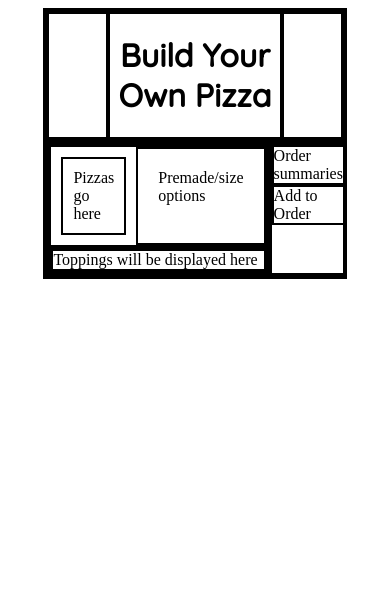
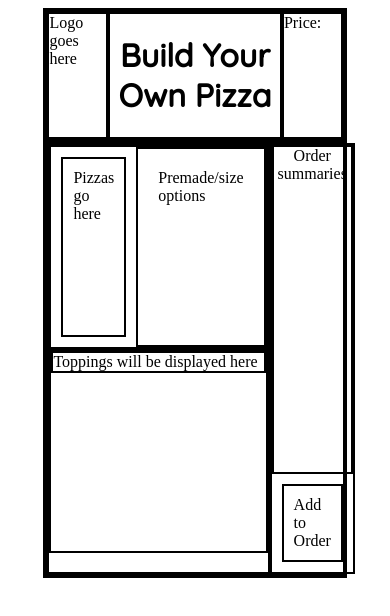
Before and after one commit to csanders97/Something, a plain HTML site: page Last Slice of Pizza/index.html in a window 390 px wide. Drawn offline with Linux system fonts and the light colour scheme.

Commit message:
Working on transferring to mobile design

```diff
--- a/Last Slice of Pizza/index.html
+++ b/Last Slice of Pizza/index.html
@@ -8,13 +8,13 @@
         <div class="container item">
             <div class="header item">
                 <div class="logo item">
-
+                    Logo goes here
                 </div>
                 <div class="title item">
                     <h1>Build Your Own Pizza</h1>
                 </div>
                 <div class="price item">
-
+                    Price:
                 </div>
             </div>
             <div class="main-content item">
@@ -37,7 +37,7 @@
                     <div class="order-summary item">
                         Order summaries
                     </div>
-                    <div class="summary-submit item">
+                    <div class="order-submit item">
                         Add to Order
                     </div>
                 </div>
--- a/Last Slice of Pizza/style.css
+++ b/Last Slice of Pizza/style.css
@@ -42,6 +42,7 @@
 .pizza-upper {
     display: flex;
     flex-direction: row;
+    height: 200px;
 }
 
 .pizza-image {
@@ -56,8 +57,22 @@
     flex: .6;
 }
 
+.pizza-lower {
+    height: 200px;
+}
+
 .summary-content {
     display: flex;
     flex-direction: column;
     flex: .2;
 }
+
+.order-summary {
+    text-align: center;
+    height: 325px;
+}
+
+.order-submit {
+    padding: 10px;
+    margin: 10px;
+}
```
